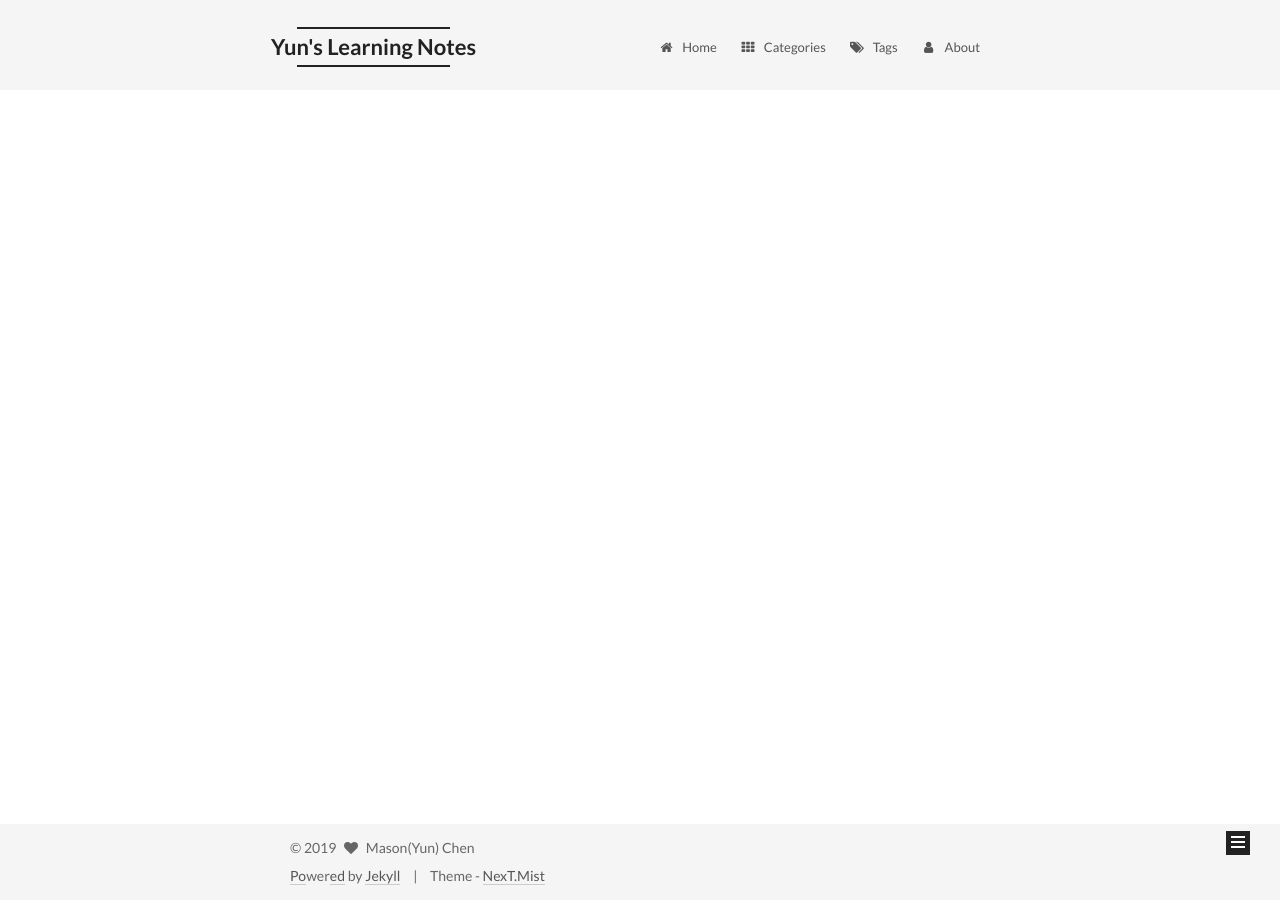
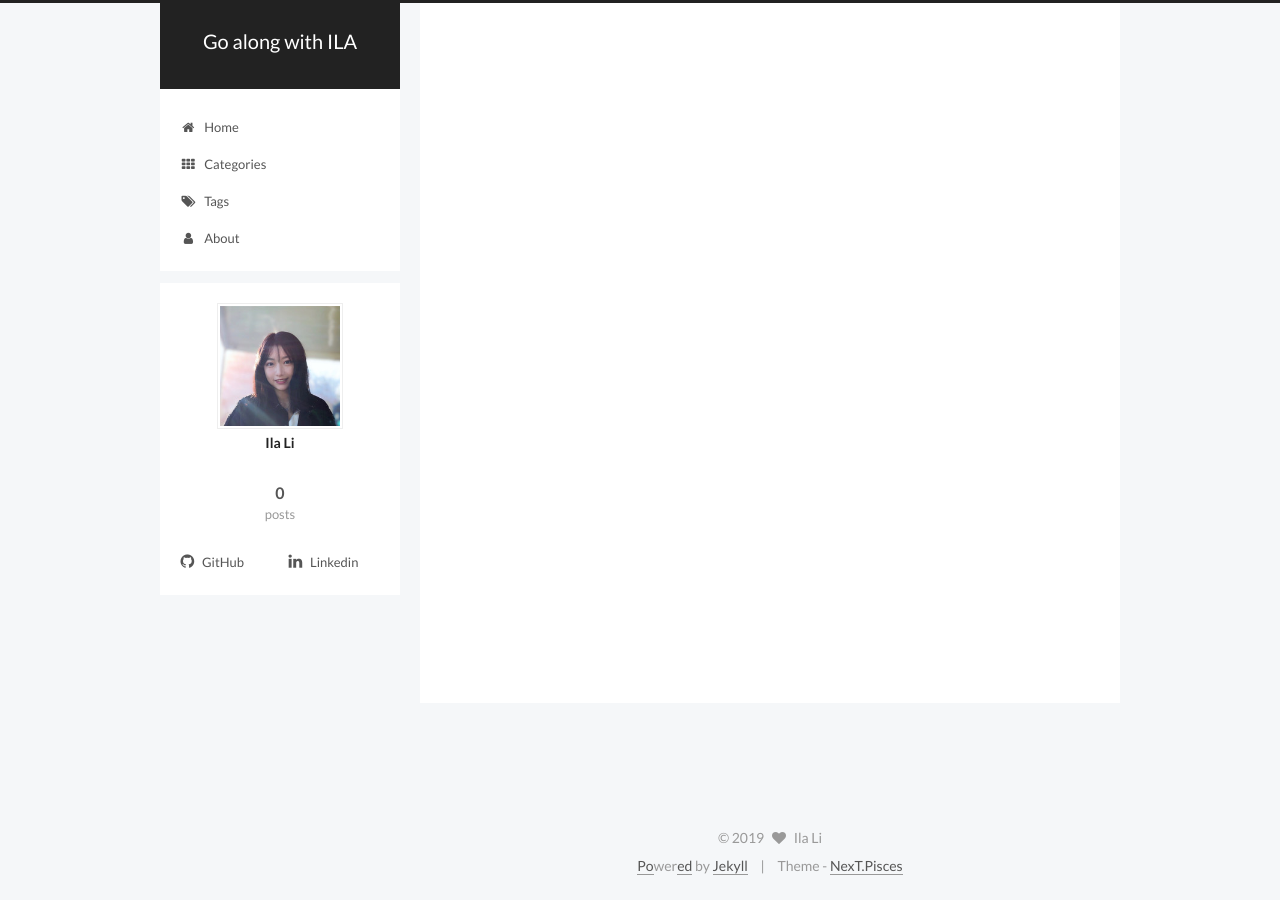
Before and after one commit to dollypigeon/dollypigeon.github.io, a Jekyll site: the page built from index.html, in a window 1280 px wide. Built offline with Jekyll 4.4.1, drawn with Linux system fonts in a browser that asks for light colours; the list of posts is cut into pages by our own code.

Commit message:
CORRECTION

```diff
--- a/_config.yml
+++ b/_config.yml
@@ -4,12 +4,12 @@
 # ---------------------------------------------------------------
 
 # Site
-title: Yun's Learning Notes
+title: Go along with ILA
 subtitle:
-description: Interested in AI technology
+description: BI Developer
 author:
-  name: Mason(Yun) Chen
-  email: mason.yunchen@gmail.com
+  name: Ila Li
+  email: ila.li@outlook.com
 # Support language: de, en, fr-FR, id, ja, ko, pt-BR, pt, ru, zh-Hans, zh-hk, zh-tw
 language: en
 date_format: '%Y-%m-%d'
@@ -81,7 +81,7 @@ plugins:
 favicon: /assets/favicon.ico
 
 # Set default keywords (Use a comma to separate)
-keywords: "Machine Learning, Xamarin, AI"
+keywords: "Business Intelligence, Power BI, SQL"
 
 # Set rss to false to disable feed link.
 # Leave rss as empty to use site's feed link.
@@ -107,11 +107,11 @@ copyright: true
 canonical: true
 
 # Change headers hierarchy on site-subtitle (will be main site description) and on all post/pages titles for better SEO-optimization.
-seo: false
+seo: true
 
 # If true, will add site-subtitle to index page, added in jekyll config.
 # subtitle: Subtitle
-index_with_subtitle: false
+index_with_subtitle: true
 
 # ---------------------------------------------------------------
 # Menu Settings
@@ -154,8 +154,8 @@ menu_icons:
 
 # Schemes
 #scheme: Muse
-scheme: Mist
-#scheme: Pisces
+#scheme: Mist
+scheme: Pisces
 
 
 # ---------------------------------------------------------------
@@ -216,8 +216,8 @@ font:
 # Key is the link label showing to end users.
 # Value is the target link (E.g. GitHub: https://github.com/iissnan)
 social:
-  GitHub: https://github.com/masonyc
-  Linkedin: https://www.linkedin.com/in/mason-yun-chen-207316109/
+  GitHub: https://github.com/ilaasalways
+  Linkedin: https://www.linkedin.com/in/ilaasalways/
 
 # Social Links Icons
 # Icon Mapping:
@@ -464,7 +464,7 @@ gitalk:
 #google_site_verification:
 
 # Google Analytics
-google_analytics: UA-136743484-1
+#google_analytics: UA-136743484-1
 
 # Yandex Webmaster tools verification setting
 # See: https://webmaster.yandex.ru/
```
Also changed, not shown: assets/images/avatar.png (added).
